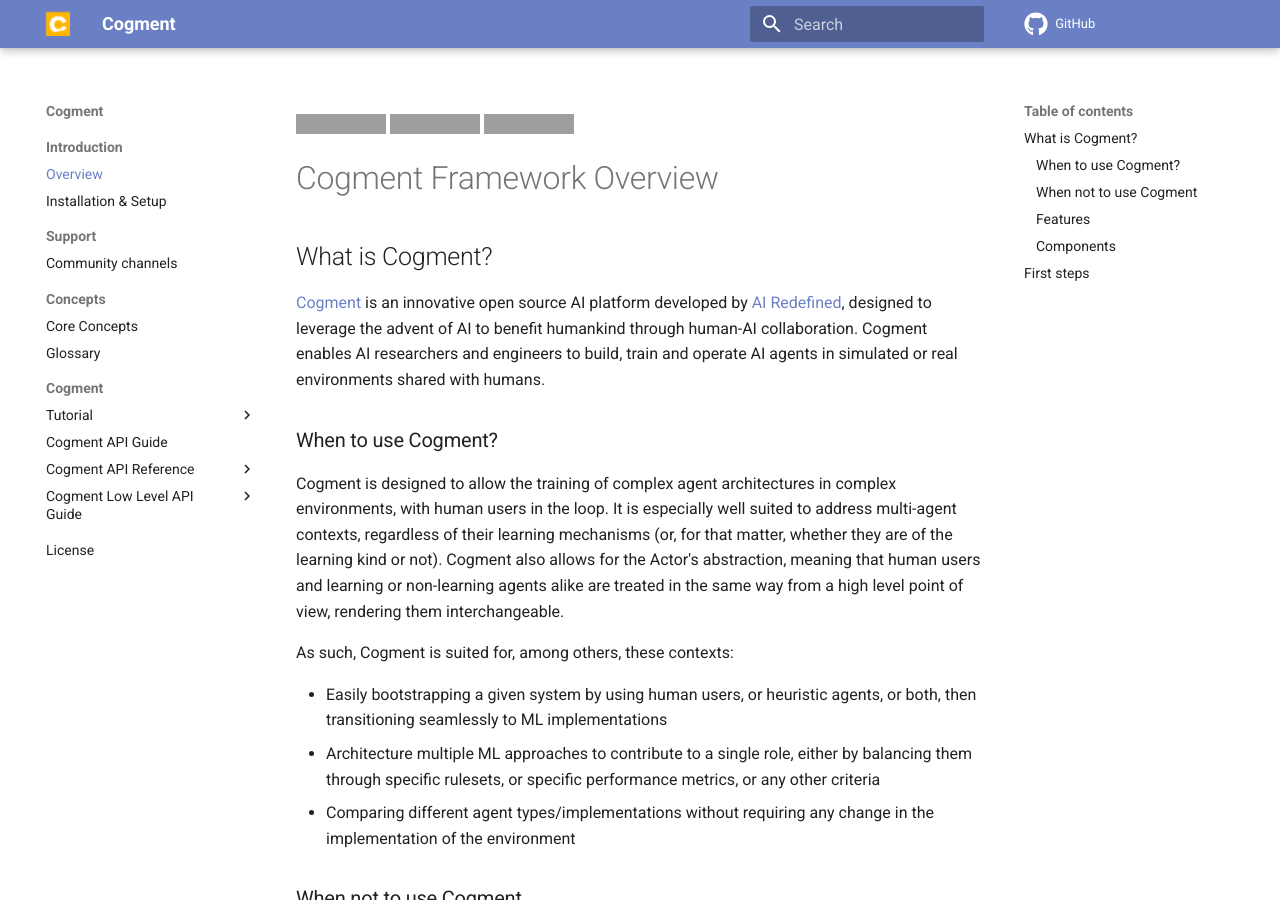
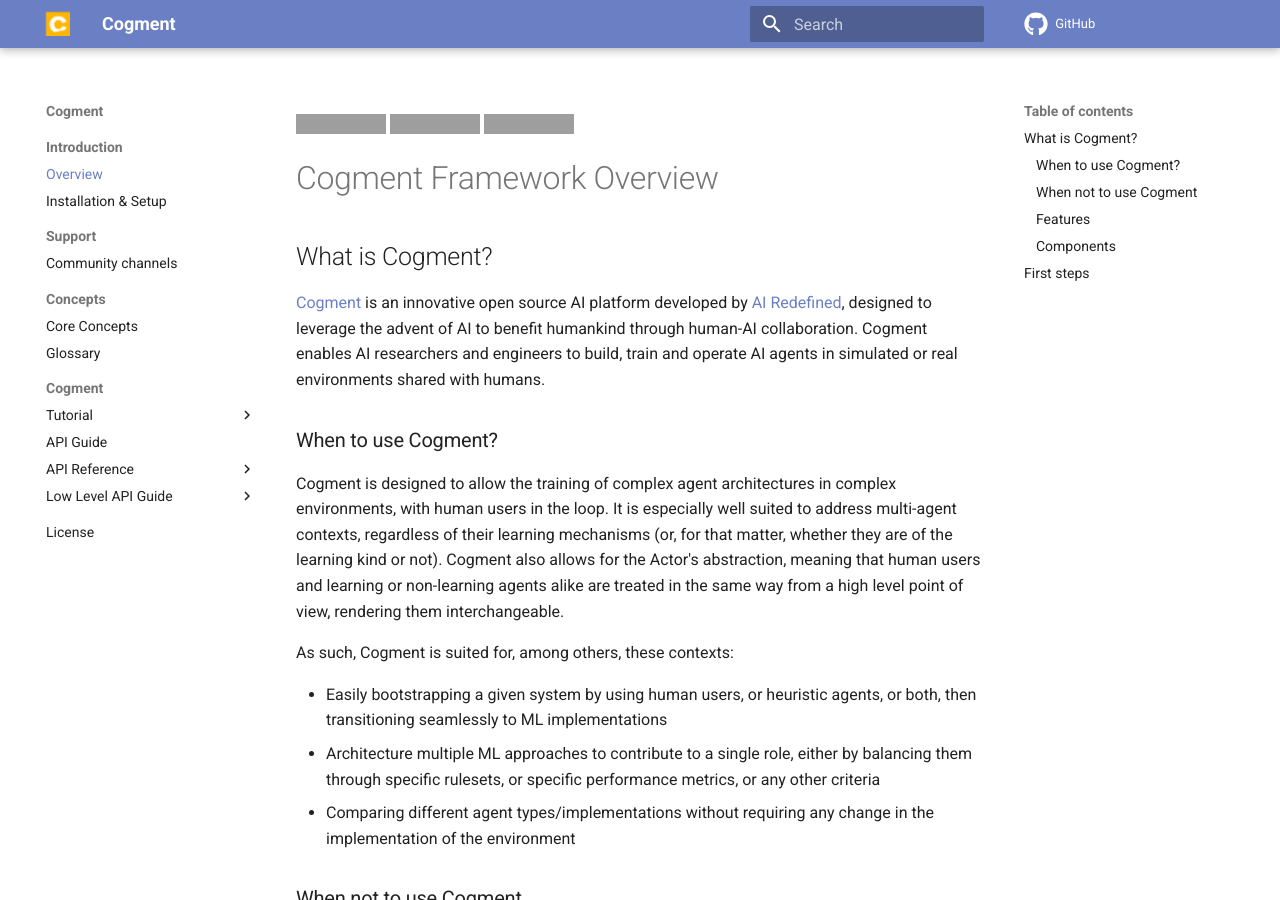
Before and after one commit to cogment/cogment-doc, an MkDocs documentation site: the page built from src/index.md, in a window 1280 px wide and 900 px high. Built offline with MkDocs 1.6.1 and Material for MkDocs 9.7.7, drawn with Linux system fonts in a browser that asks for light colours; comment, search, counter and statistics services are not loaded; grey boxes are pictures that could not be loaded.

Commit message:
Update mkdocs.yml
Shortening Subsection names in the "Cogment" Section for clarity and preventing line wrapping in the left navigation column

```diff
--- a/mkdocs.yml
+++ b/mkdocs.yml
@@ -59,8 +59,8 @@
           - "Step 5: Add a human player in the loop": "cogment/tutorial/5-human-player.md"
           - "Step 6: Implement a web client for the human player": "cogment/tutorial/6-web-client.md"
           - "Step 7: Add a player trained with Reinforcement Learning using DQN": "cogment/tutorial/7-dqn-player.md"
-      - "Cogment API Guide": "cogment/cogment-api-guide.md"
-      - "Cogment API Reference":
+      - "API Guide": "cogment/cogment-api-guide.md"
+      - "API Reference":
           - "cogment.yaml": "cogment/cogment-api-reference/cogment-yaml.md"
           - "python": "cogment/cogment-api-reference/python.md"
           - "Javascript/Typescript SDK":
@@ -81,7 +81,7 @@
               - "Interface: Reward": "cogment/cogment-api-reference/javascript/interfaces/reward.md"
               - "Interface: SendMessageOptions": "cogment/cogment-api-reference/javascript/interfaces/sendmessageoptions.md"
               - "Interface: TrialActor": "cogment/cogment-api-reference/javascript/interfaces/trialactor.md"
-      - "Cogment Low Level API Guide":
+      - "Low Level API Guide":
           - "Overview": "cogment/cogment-low-level-api-guide/overview.md"
           - "gRPC API Reference": "cogment/cogment-low-level-api-guide/grpc.md"
   #- "Deployment Guide":
```
